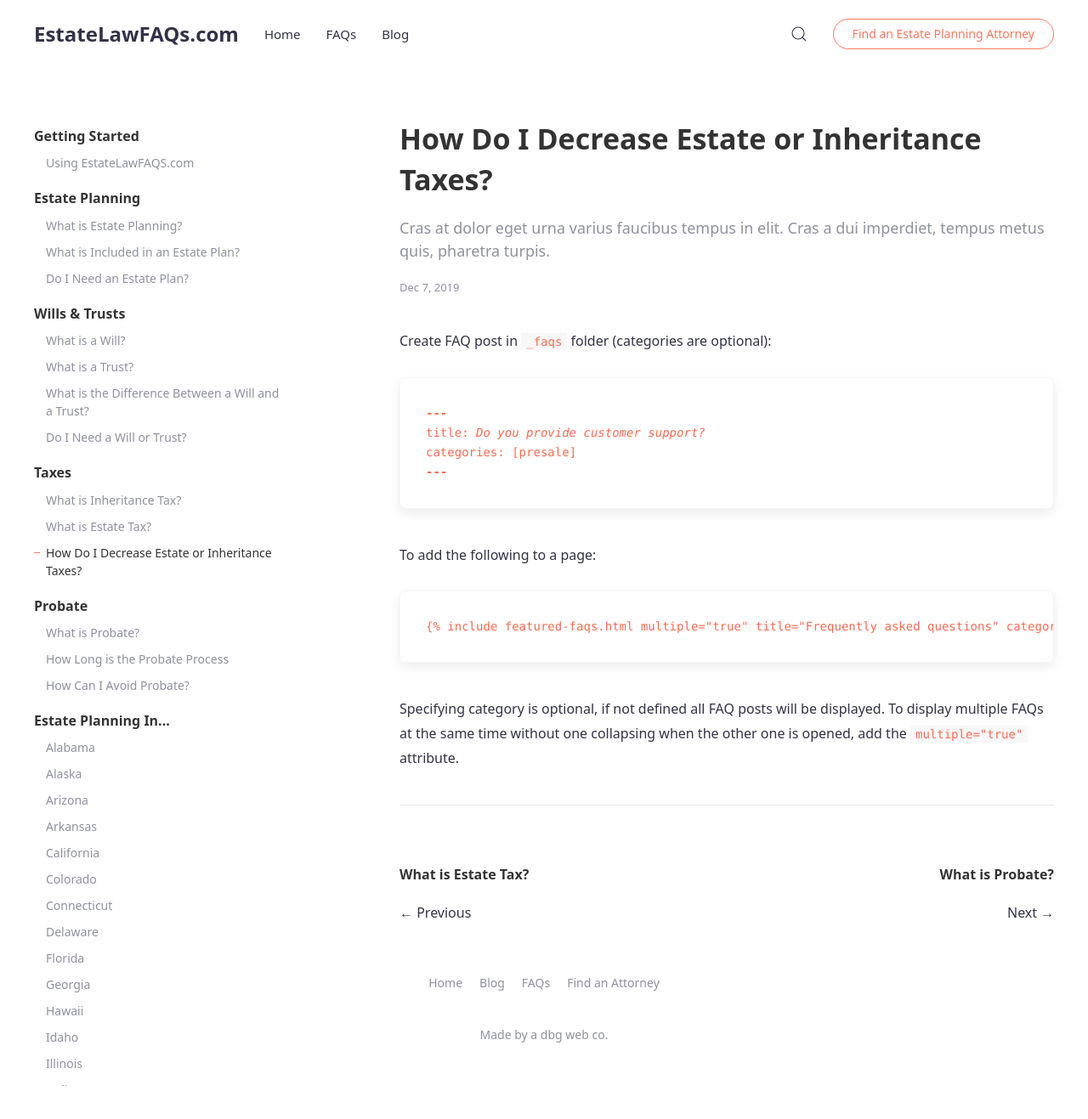
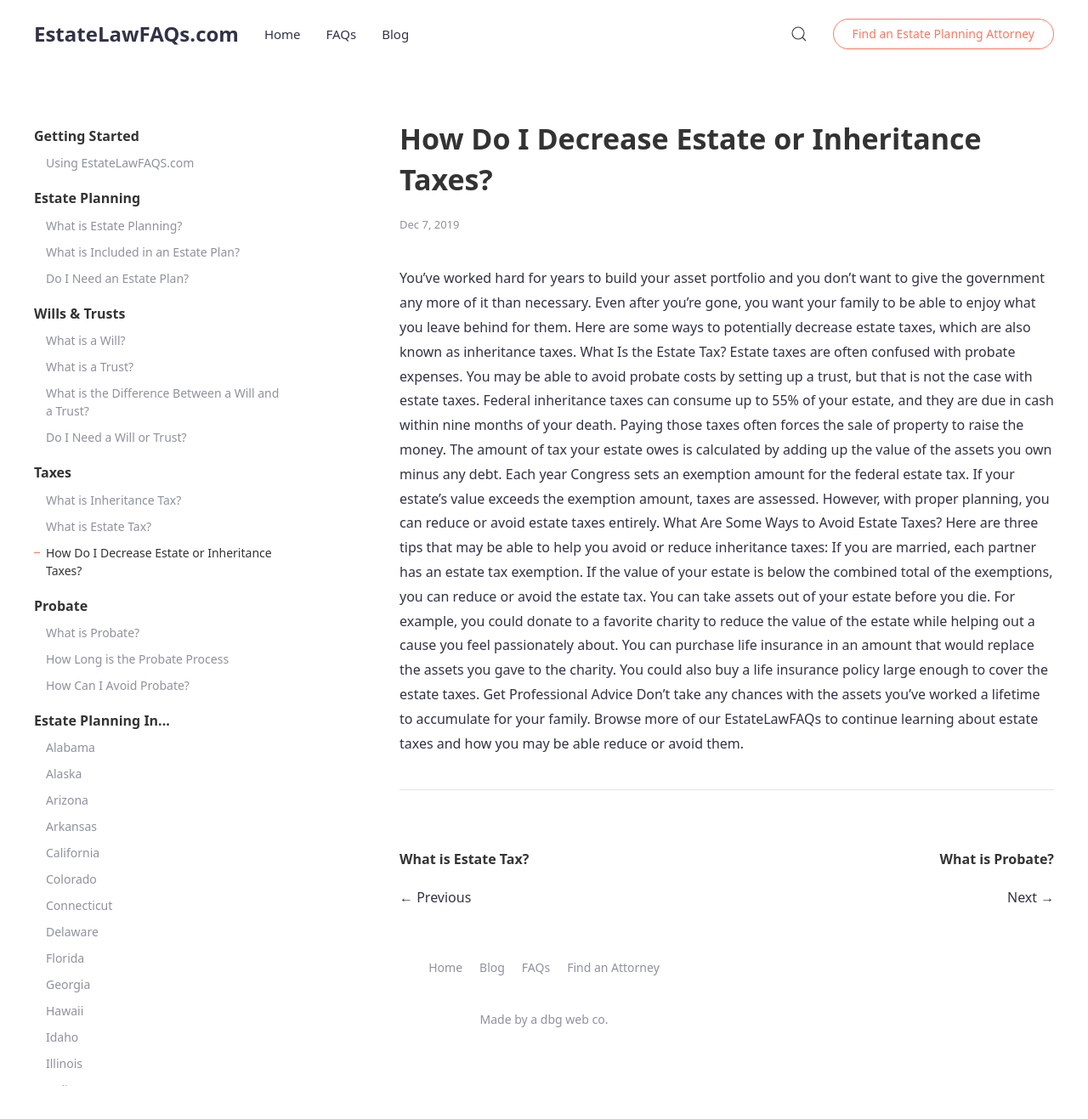
Before and after one commit to zac-heisey/docs-jekyll-theme, a Jekyll site: the page built from _docs/how-do-i-decrease-estate-inheritance-taxes.md, in a window 1280 px wide and 1348 px high. Shown: the top 1317 px of the window at 85% size. Built offline with Jekyll 4.4.1, drawn with Linux system fonts in a browser that asks for light colours.

Commit message:
Update from Forestry.io Zac Heisey updated _docs/how-do-i-decrease-estate-inheritance-taxes.md

````diff
--- a/_docs/how-do-i-decrease-estate-inheritance-taxes.md
+++ b/_docs/how-do-i-decrease-estate-inheritance-taxes.md
@@ -1,23 +1,18 @@
 ---
 title: How Do I Decrease Estate or Inheritance Taxes?
-subtitle: Cras at dolor eget urna varius faucibus tempus in elit. Cras a dui imperdiet, tempus metus quis, pharetra turpis.
+subtitle: ''
 tags:
 author: alex
+
 ---
-
-Create FAQ post in `_faqs` folder (categories are optional):
-```yml
----
-title: Do you provide customer support?
-categories: [presale]
----
-```
-
-To add the following to a page:
-{% raw %}
-```yaml
-{% include featured-faqs.html multiple="true" title="Frequently asked questions" category="presale" subtitle="Find quicke answers to frequent pre-sale questions asked by customers" %}
-```
-{% endraw %}
-
-Specifying category is optional, if not defined all FAQ posts will be displayed. To display multiple FAQs at the same time without one collapsing when the other one is opened, add the `multiple="true"` attribute.
+You've worked hard for years to build your asset portfolio and you don't want to give the government any more of it than necessary. Even after you're gone, you want your family to be able to enjoy what you leave behind for them. Here are some ways to potentially decrease estate taxes, which are also known as inheritance taxes.
+What Is the Estate Tax?
+Estate taxes are often confused with probate expenses. You may be able to avoid probate costs by setting up a trust, but that is not the case with estate taxes. Federal inheritance taxes can consume up to 55% of your estate, and they are due in cash within nine months of your death. Paying those taxes often forces the sale of property to raise the money.
+The amount of tax your estate owes is calculated by adding up the value of the assets you own minus any debt. Each year Congress sets an exemption amount for the federal estate tax. If your estate's value exceeds the exemption amount, taxes are assessed. However, with proper planning, you can reduce or avoid estate taxes entirely.
+What Are Some Ways to Avoid Estate Taxes?
+Here are three tips that may be able to help you avoid or reduce inheritance taxes:
+If you are married, each partner has an estate tax exemption. If the value of your estate is below the combined total of the exemptions, you can reduce or avoid the estate tax.
+You can take assets out of your estate before you die. For example, you could donate to a favorite charity to reduce the value of the estate while helping out a cause you feel passionately about.
+You can purchase life insurance in an amount that would replace the assets you gave to the charity. You could also buy a life insurance policy large enough to cover the estate taxes.
+Get Professional Advice
+Don't take any chances with the assets you've worked a lifetime to accumulate for your family. Browse more of our EstateLawFAQs to continue learning about estate taxes and how you may be able reduce or avoid them.
````
